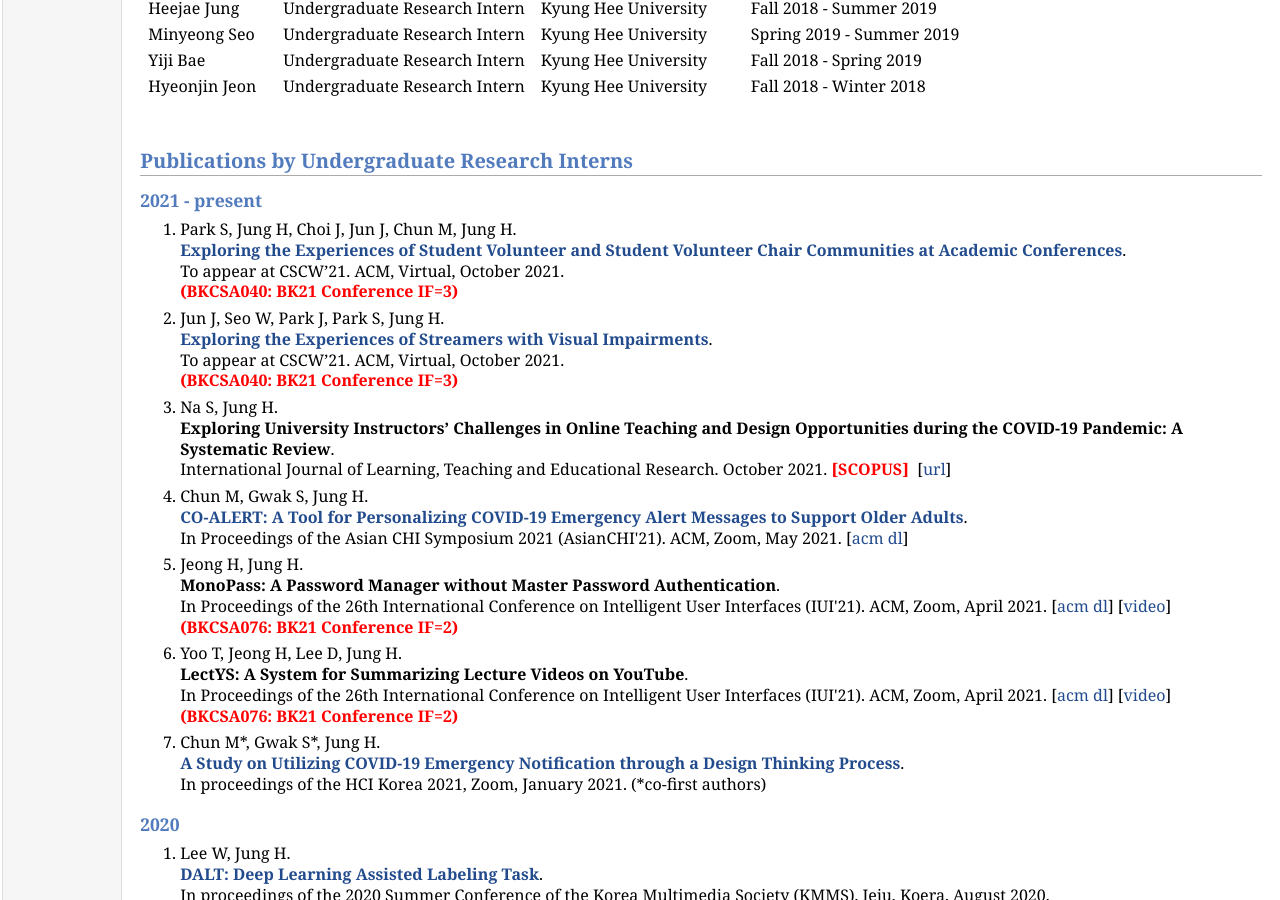
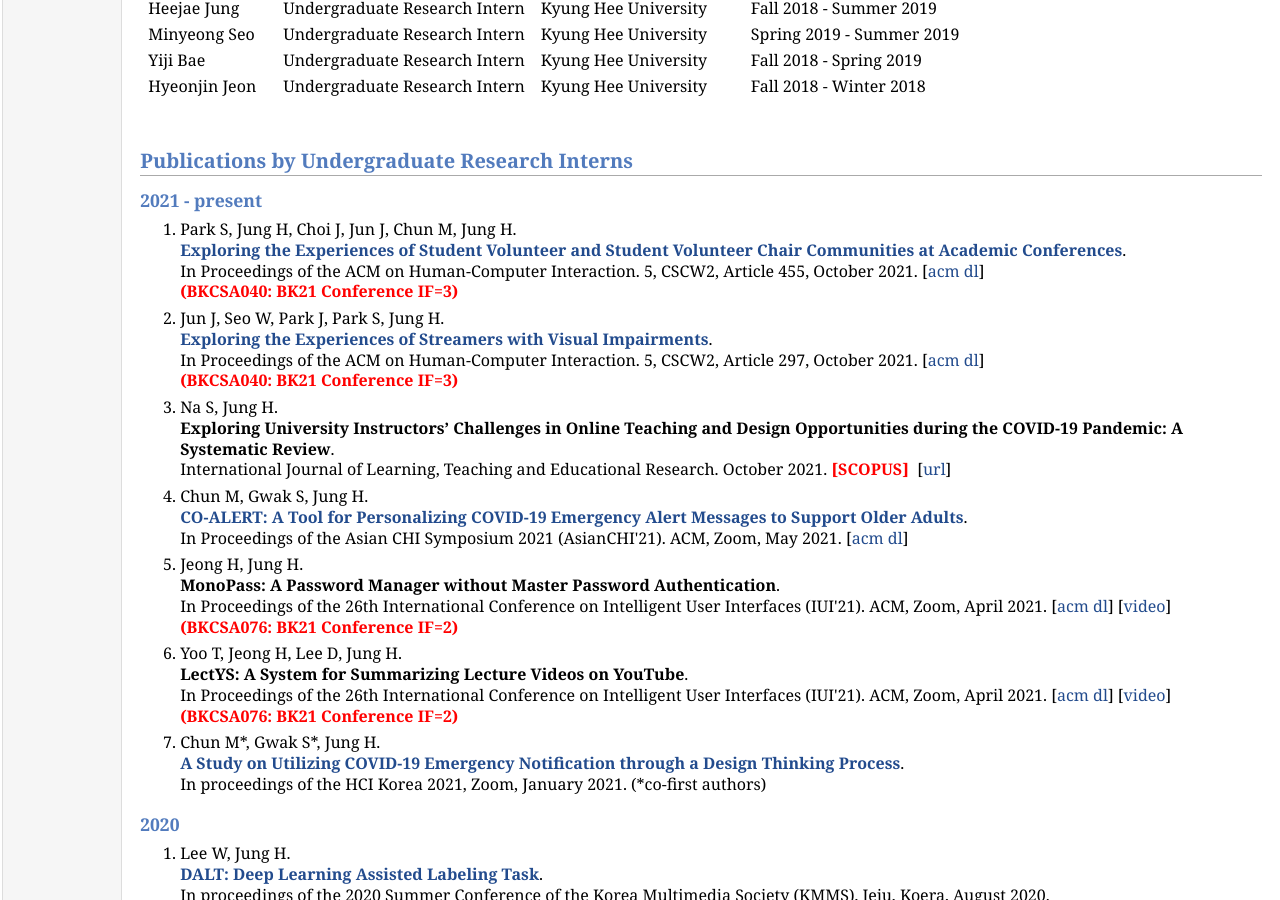
Before and after one commit to hcail/hcail-backup.github.io, a Jekyll site: the page people/people.html, which Jekyll copies as it is, in a window 1280 px wide and 900 px high, scrolled down 2057 px. Built offline with Jekyll 4.4.1, drawn with Linux system fonts in a browser that asks for light colours.

Commit message:
pub updated

```diff
--- a/people/people.html
+++ b/people/people.html
@@ -269,18 +269,20 @@ HCAIL members, July 2021
 <ol>
   <li><p>Park S, Jung H, Choi J, Jun J, Chun M, Jung H.
   <br /><font size=+0.5>
-    <a href="https://programs.sigchi.org/cscw/2021/program/content/64079"><b>Exploring the Experiences of Student Volunteer and Student Volunteer Chair Communities at Academic Conferences</a></b></font>.
-  <br />To appear at CSCW’21. ACM, Virtual, October 2021.
+    <a href="https://dl.acm.org/doi/10.1145/3479599"><b>Exploring the Experiences of Student Volunteer and Student Volunteer Chair Communities at Academic Conferences</a></b></font>.
+  <br />In Proceedings of the ACM on Human-Computer Interaction. 5, CSCW2, Article 455, October 2021.
   <!-- the Proceedings of the ACM on Human-Computer Interaction. 5, CSCW2, Article 455 (October 2021).-->
+    [<a href="https://dl.acm.org/doi/10.1145/3479599">acm dl</a>]
   <br /><font color=red size=+0.5><b>(BKCSA040: BK21 Conference IF=3)</b></font>
   </p>
   </li>
   <li><p>Jun J, Seo W, Park J, Park S, Jung H.
   <br /><font size=+0.5>
-<a href="https://programs.sigchi.org/cscw/2021/program/content/64125">
+<a href="https://dl.acm.org/doi/10.1145/3476038">
     <b>Exploring the Experiences of Streamers with Visual Impairments</b></a></font>.
-  <br />To appear at CSCW’21. ACM, Virtual, October 2021.
+  <br />In Proceedings of the ACM on Human-Computer Interaction. 5, CSCW2, Article 297, October 2021.
   <!-- the Proceedings of the ACM on Human-Computer Interaction. 5, CSCW2, Article 297 (October 2021).-->
+    [<a href="https://dl.acm.org/doi/10.1145/3476038">acm dl</a>]
   <br /><font color=red size=+0.5><b>(BKCSA040: BK21 Conference IF=3)</b></font>
   </p>
   </li>
```
Also changed, not shown: 1 other file.
